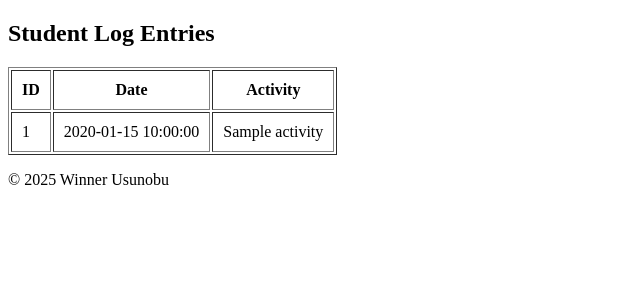
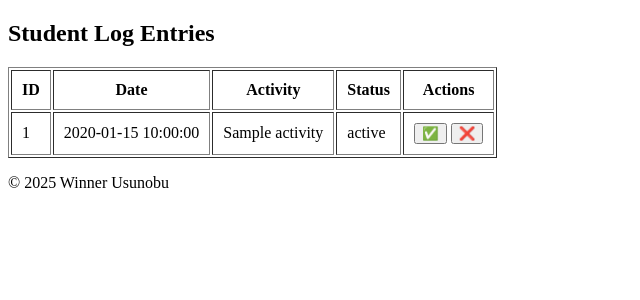
Before and after one commit to whinnysmart/SIWES-logging-system, a Flask app: template templates/supervisor.html in a window 1280 px wide. Shown: the part 98-398 px from the top of the page, without its empty margins (0-640 px from the left). Run offline with Flask 3, Linux system fonts and the light colour scheme; the template is opened without the code that fills it: most values are stand-ins (such as "Sample title", 1, 10 or a date in 2020).

Commit message:
Added approve/disapprove buttons with status updates for logs

```diff
--- a/app.py
+++ b/app.py
@@ -39,5 +39,19 @@ def supervisor():
     conn.close()
     return render_template("supervisor.html", logs=logs)
 
+#Update status route
+@app.route("/update_status/<int:log_id>", methods=["POST"])
+def update_status(log_id):
+    action = request.form["action"]
+    new_status = "approved" if action == "approve" else "disapproved"
+
+    conn = get_db_connection()
+    conn.execute("UPDATE logs SET status = ? WHERE id = ?", (new_status, log_id))
+    conn.commit()
+    conn.close()
+
+    flash(f"Log {log_id} marked as {new_status}!", "info")
+    return redirect(url_for("supervisor"))
+
 if __name__ == "__main__":
     app.run(debug=True)
--- a/templates/supervisor.html
+++ b/templates/supervisor.html
@@ -11,6 +11,8 @@
           <th>ID</th>
           <th>Date</th>
           <th>Activity</th>
+          <th>Status</th>
+          <th>Actions</th>
         </tr>
       </thead>
       <tbody>
@@ -19,6 +21,13 @@
             <td>{{ log.id }}</td>
             <td>{{ log.date }}</td>
             <td>{{ log.activity }}</td>
+            <td>{{ log.status }}</td>
+            <td>
+              <form action="{{ url_for('update_status', log_id=log.id) }}" method="POST">
+                <button name="action" value="approve">✅</button>
+                <button name="action" value="disapprove">❌</button>
+              </form>
+            </td>
           </tr>
         {% endfor %}
       </tbody>
```
Also changed, not shown: init_db.py (+6 -2 lines).
